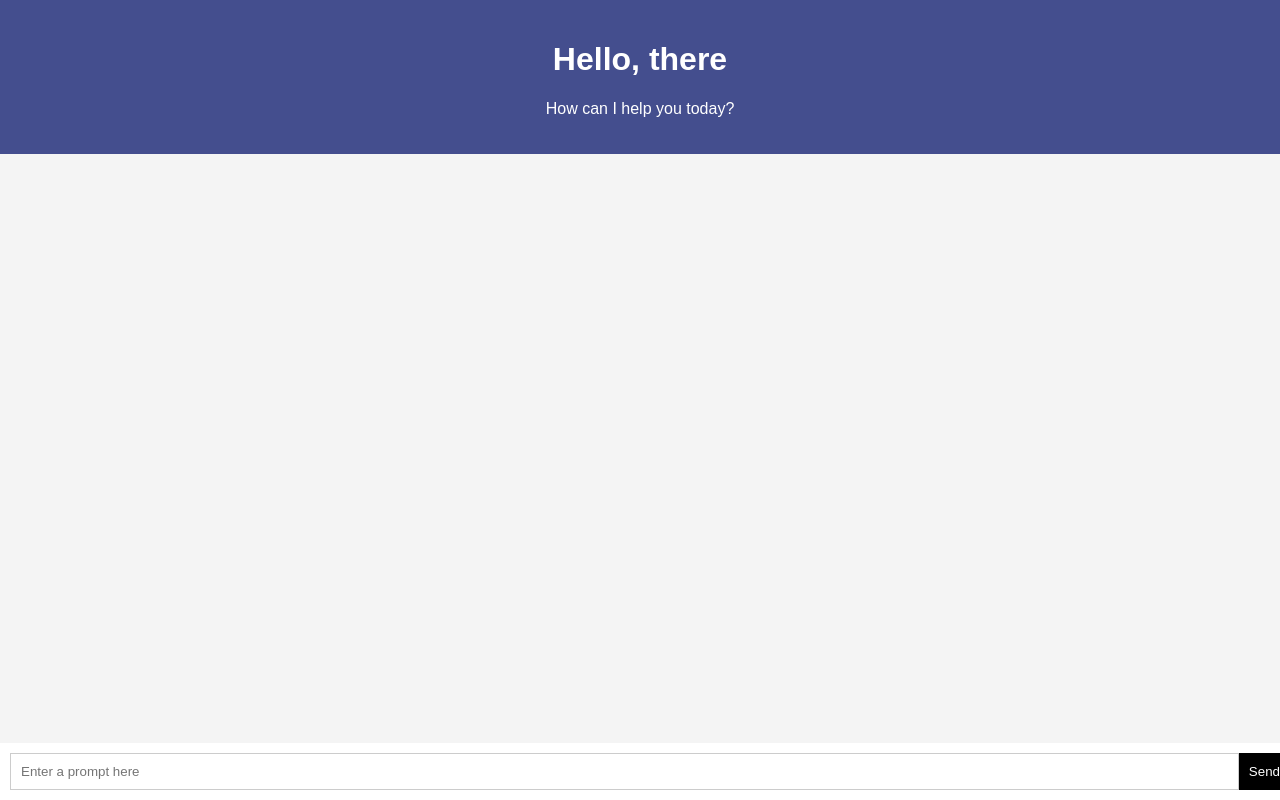
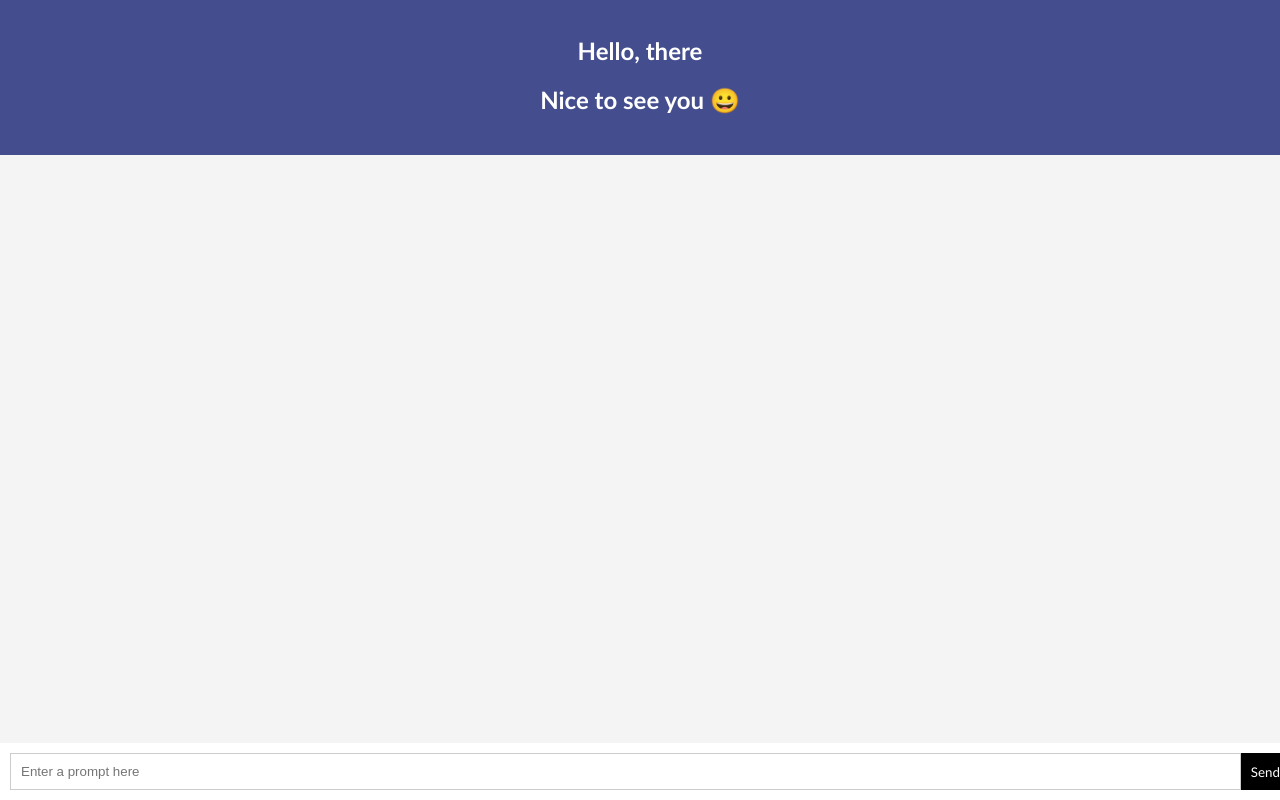
Before and after one commit to Koverthanan-git/Medical-chatbot, a plain HTML site: page index.html in a window 1280 px wide. Drawn offline with Linux system fonts and the light colour scheme.

Commit message:
index.html

```diff
--- a/index.html
+++ b/index.html
@@ -18,13 +18,14 @@
 </head>
 <body>
   <header class="header">
-    <h1>Hello, there</h1>
-    <p>How can I help you today?</p>
+    <h1 style="font-family: Candara, Calibri, Segoe, 'Segoe UI', Optima, Arial, sans-serif; font-size: 24px; font-weight: bold;">Hello, there</h1>
+
+    <h2 style="font-family: Candara, Calibri, Segoe, 'Segoe UI', Optima, Arial, sans-serif;">Nice to see you 😀</h2>
   </header>
   <div class="chat-list" id="chatContainer"></div>
   <div class="typing-area">
     <input type="text" id="userInput" class="typing-input" placeholder="Enter a prompt here" required>
-    <button id="sendBtn" class="icon">Send</button>
+    <button style="font-family: Candara, Calibri, Segoe, 'Segoe UI', Optima, Arial, sans-serif;"id="sendBtn" class="icon">Send</button>
   </div>
   <script>
     const chatContainer = document.getElementById("chatContainer");
```
